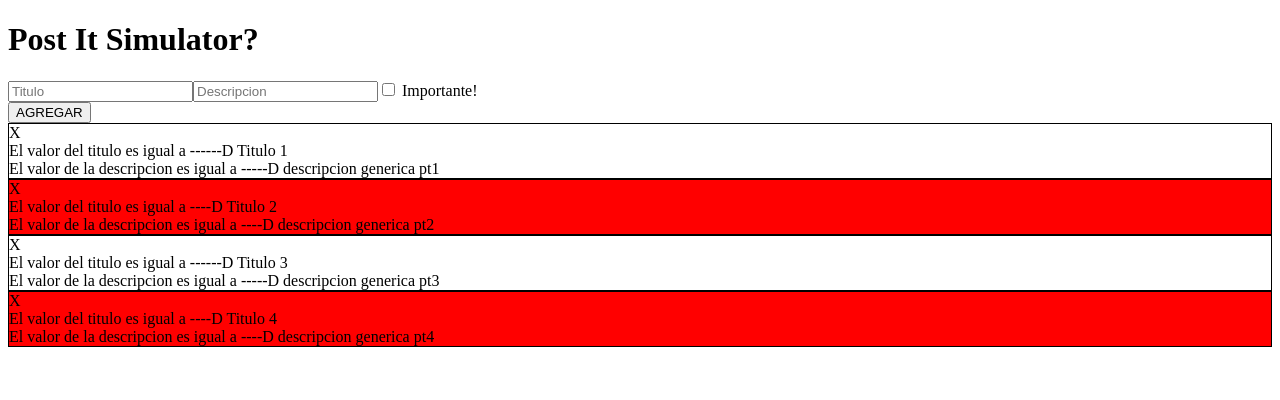
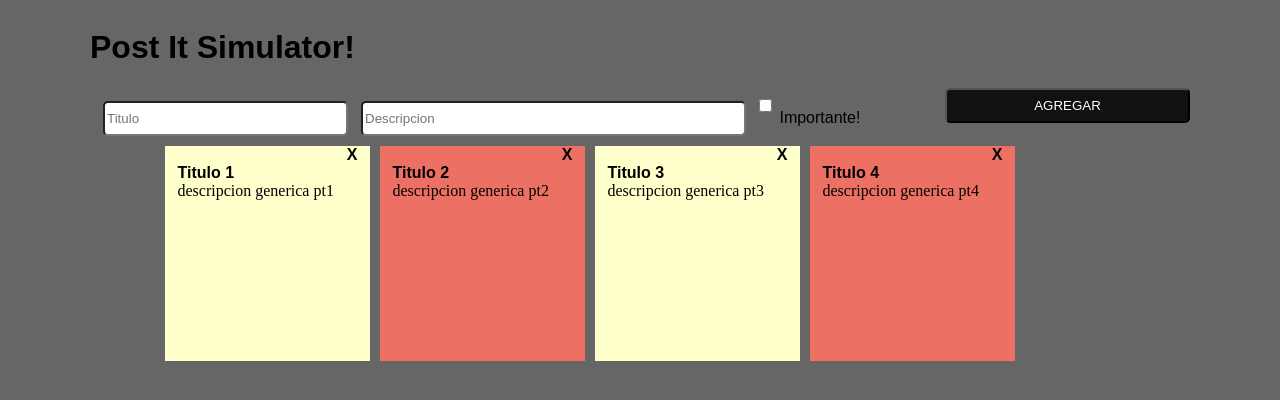
Before and after one commit to D1S01/Acumulativa-3, a React (Create React App) app: page / in a window 1280 px wide. Shown: the top 400 px of the page. Built offline with nearby package versions, Linux system fonts and the light colour scheme.

Commit message:
sixth commit

```diff
--- a/public/index.html
+++ b/public/index.html
@@ -9,6 +9,7 @@
       name="description"
       content="Web site created using create-react-app"
     />
+    <!-- <link rel="stylesheet" href="../src/css/styles.css"> -->
     <title>React App</title>
   </head>
   <body>
--- a/src/App.jsx
+++ b/src/App.jsx
@@ -1,5 +1,6 @@
 /** Componente para preparar render en index */
 // import { MyPlaylist } from "./components/MyPlaylist"
+// import './css/styles.css'
 import { CreateNota } from "./components/CreateNota";
 
 function App(){
--- a/src/components/CreateNota.jsx
+++ b/src/components/CreateNota.jsx
@@ -1,3 +1,4 @@
+// import '../css/styles.css'
 import { useRef, useState } from "react";
 import { Nota } from "./Nota";
 import { v4 as uuidv4 } from 'uuid';
@@ -23,8 +24,10 @@ export function CreateNota() {
         const valorTitulo = title.current.value;
         const valorDescripcion = description.current.value;
         const valorChk = chk.current.checked;
-        console.log(`Se escribieron ${valorTitulo}, ${valorDescripcion}, ${valorChk}`)
-        const newNota = {
+        // console.log(`Se escribieron ${valorTitulo}, ${valorDescripcion}, ${valorChk}`)
+
+        if (valorDescripcion.trim() !== ""){
+            const newNota = {
             id: uuidv4(),
             titulo: valorTitulo,
             descripcion: valorDescripcion,
@@ -35,7 +38,12 @@ export function CreateNota() {
         const newNoteList = [...noteList, newNota]
         setNoteList(newNoteList)
 
-        alert('La nota se ha agregado con exito! :D')
+        // alert('La nota se ha agregado con exito! :D')
+        } else {
+            alert('El campo descripcion es obligatorio, no puede estar vacio')
+        }
+
+
     }
 
 // se supone que esxporto esta funcion para pode colcarla como un efecto de un evento al presionar las equis de las respectivas notas
@@ -45,22 +53,24 @@ export function CreateNota() {
 
     return (
         <div className="containerCreateNota">
-            <div className="containerH1"><h1>Post It Simulator?</h1></div>
+            <div className="containerH1"><h1>Post It Simulator!</h1></div>
 
             <div className="createNota">
                 <div className="inpts">
-                    <input ref={title} type="text" placeholder="Titulo" />
-                    <input ref={description} type="text" placeholder="Descripcion" />
-                    <input ref={chk} type="checkbox" /> Importante!
+                    <input ref={title} className="titulo inpt marginLeft" type="text" placeholder="Titulo" />
+                    <input ref={description} className="descripcion inpt marginLeft" type="text" placeholder="Descripcion" />
+                    <div className="centrarChk"><label htmlFor=""><input ref={chk} className="checkbox inpt" type="checkbox" /> Importante!</label></div>
                 </div>
                 <div className="boton">
                     <button onClick={addNota}>AGREGAR</button>
                 </div>
             </div>
-            <div>
-                {
-                    noteList.map(nota => (<Nota key={nota.id} id={nota.id} tituloNota={nota.titulo} descripcionNota={nota.descripcion} importanteNota={nota.importante} RemoveNota={RemoveNota} />))
-                }
+            <div className="fichero">
+                <div className="centrarContenido">
+                    {
+                        noteList.map(nota => (<Nota key={nota.id} id={nota.id} tituloNota={nota.titulo} descripcionNota={nota.descripcion} importanteNota={nota.importante} RemoveNota={RemoveNota} />))
+                    }
+                </div>
             </div>
         </div>
     )
--- a/src/components/Nota.jsx
+++ b/src/components/Nota.jsx
@@ -1,5 +1,7 @@
+// import '../css/styles.css'
+
 export function Nota({ id, tituloNota, descripcionNota, importanteNota, RemoveNota }) {
-    console.log(id, tituloNota, descripcionNota, importanteNota, RemoveNota, 'dentro de nota')
+    // console.log(id, tituloNota, descripcionNota, importanteNota, RemoveNota, 'dentro de nota')
     function EliminarNota() {
         console.log('La funcion EliminarNota, esta siendo accionada')
         RemoveNota(id)
@@ -7,22 +9,25 @@ export function Nota({ id, tituloNota, descripcionNota, importanteNota, RemoveNo
 
     if (importanteNota) {
         return (
-            <div className="containerNota" style={{ border: '1px solid', backgroundColor: 'red' }}>
+            // <div className="containerNota red" style={{ border: '1px solid', backgroundColor: 'red' }}>
+            <div className="containerNota red">
+
                 <div className="containerFlex">
-                    <div onClick={EliminarNota} className="XD">X</div>
-                    <div className="title">El valor del titulo es igual a ----D {tituloNota}</div>
-                    <div className="description">El valor de la descripcion es igual a ----D {descripcionNota}</div>
+                    <div onClick={EliminarNota} className="equis">X</div>
+                    <div className="title">{tituloNota}</div>
+                    <div className="description">{descripcionNota}</div>
                 </div>
             </div>
         )
     }
 
     return (
-        <div className="containerNota" style={{ border: '1px solid' }}>
+        // <div className="containerNota yellow" style={{ border: '1px solid' }}>
+        <div className="containerNota yellow">
             <div className="containerFlex">
-                <div onClick={EliminarNota} className="XD">X</div>
-                <div className="title"> El valor del titulo es igual a ------D {tituloNota}</div>
-                <div className="description">El valor de la descripcion es igual a -----D {descripcionNota}</div>
+                <div onClick={EliminarNota} className="equis">X</div>
+                <div className="title">{tituloNota}</div>
+                <div className="description">{descripcionNota}</div>
             </div>
         </div>
     )
--- /dev/null
+++ b/src/css/styles.css
@@ -0,0 +1,162 @@
+/* apply a natural box layout model to all elements, but allowing components to change */
+/* html {
+    box-sizing: border-box;
+  }
+  *, *:before, *:after {
+    box-sizing: inherit;
+    font-size: 62.5%;
+  }
+
+body{
+    background-color: #666;
+    font-size: 1.6rem;
+} */
+
+/* html{
+    font-size: 62.5%;
+}
+body{
+    background-color: #666;
+    font-size: 1.6rem;
+} */
+
+/* apply a natural box layout model to all elements, but allowing components to change */
+html {
+    box-sizing: border-box;
+    font-size: 62.5%;
+    display: flex;
+    justify-content: center;
+}
+  *, *:before, *:after {
+    box-sizing: inherit;
+}
+body{
+    background-color: #666;
+    font-size: 1.6rem;
+    display: flex;
+    justify-content: center;
+    width: 110.0rem;
+    max-width: 111.0rem;
+}
+
+/* espacio para configurar el id root */
+
+/* Configurando CreateNota */
+.containerH1{
+    font-family: Arial;
+}
+.createNota{
+    display: flex;
+    justify-content: space-between;
+    width: 110.0rem ;
+}
+.inpts{
+    font-family: Arial;
+}
+.inpt{
+    height: 3.5rem;
+    border-radius: .5rem;
+    margin-left: 1.3rem;
+}
+.titulo{
+    width: 24.5rem;
+}
+.descripcion{
+    width: 38.5rem;
+}
+.centrarChk{
+    display: inline;
+    /* height: 100px; */
+    /* width: 100px; */
+}
+.checkbox{
+    /* size: 1.0rem; */
+    display: inline;
+    margin-top: .5px;
+    max-width: 100%;
+    max-height: 100%;
+}
+/* .boton{
+    font-family: Arial;
+} */
+
+.boton button{
+    font-family: Arial;
+    background-color: #111;
+    color: white;
+    width: 24.5rem;
+    height: 3.5rem;
+    border-radius: .5rem;
+}
+
+/* configurando el fichero(Donde iran las notas) */
+.fichero{
+    display: flex;
+    justify-content: center;
+    /* background-color: lime; */
+    /* flex-wrap: wrap; */
+    width: 100.0rem;
+}
+.centrarContenido{
+    display: flex;
+    /* justify-content: center; */
+    /* background-color: lime; */
+    flex-wrap: wrap;
+    width: 86.0rem;
+}
+
+/* Configurando las notas  */
+.containerNota{
+    display: flex;
+    justify-content: center;
+    /* max-width: 100%; */
+    margin-top: 1.0rem;
+    margin-left: .5rem;
+    margin-right: .5rem;
+
+}
+
+.containerFlex{
+    max-width: 18.5rem;
+    width: 18.0rem;
+    word-wrap: break-word;
+    display: flex;
+    flex-direction: column;
+    /* align-items: center; */
+}
+
+/* .equis{
+    display: flex;
+    justify-content: flex-end;
+} */
+.equis{
+    align-self: flex-end;
+    font-family: Arial;
+    font-weight: bold;
+}
+
+.containerFlex .title{
+    font-family: Arial;
+    font-weight: bold;
+}
+
+.description{
+    font-family: cursive;
+}
+
+.yellow{
+    background-color: #ffffcc;
+    display: flex;
+    max-width: 22.5rem;
+    max-height: 32.5rem;
+    width: 20.5rem;
+    height: 21.5rem;
+}
+
+.red{
+    background-color: #ec7063;
+    max-width: 22.5rem;
+    max-height: 32.5rem;
+    width: 20.5rem;
+    height: 21.5rem;
+}
--- a/src/index.js
+++ b/src/index.js
@@ -1,3 +1,4 @@
+import './css/styles.css'
 import React from 'react';
 import ReactDOM from 'react-dom/client';
 import {App} from './App';
```
